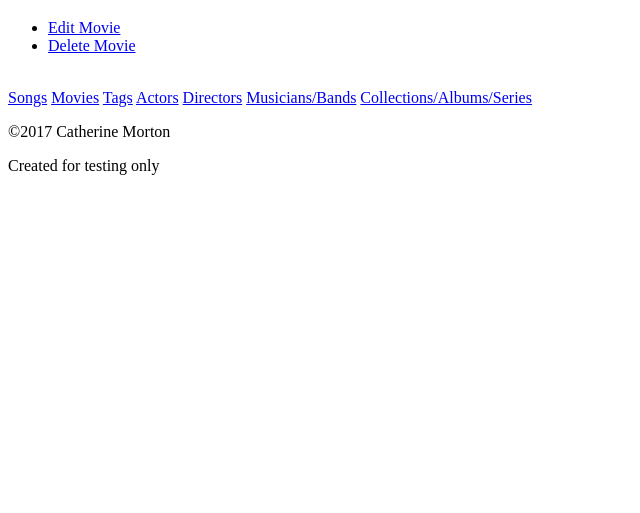
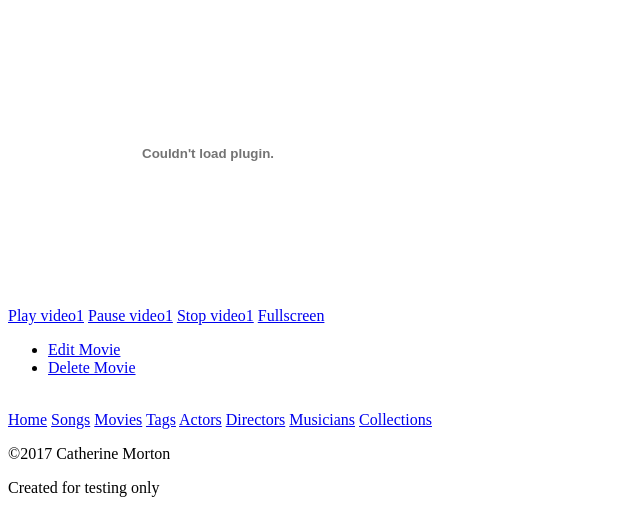
Before and after one commit to camorton2/FriendlyHomeLibrary, a Django app: a page that uses FriendlyHomeLibrary/templates/base.html in a window 1280 px wide. Shown: the part 515-1028 px from the top of the page, without its empty margins (0-640 px from the left). Before the commit the page ends 690 px from the top, so only its background shows below. Run offline with Django 3.2, Linux system fonts and the light colour scheme; tables that the repository leaves empty hold one stand-in row (values such as "Sample post").

Commit message:
next installment

```diff
--- a/FriendlyHomeLibrary/FHLBuilder/forms.py
+++ b/FriendlyHomeLibrary/FHLBuilder/forms.py
@@ -29,7 +29,7 @@ class TagForm(ModelForm):
 
 class ActorForm(ModelForm):
     class Meta:
-        model=Tag
+        model=Actor
         fields='__all__'
     def clean_slug(self):
         new_slug=(self.cleaned_data['slug'].lower())
@@ -39,7 +39,7 @@ class ActorForm(ModelForm):
 
 class DirectorForm(ModelForm):
     class Meta:
-        model=Tag
+        model=Director
         fields='__all__'
     def clean_slug(self):
         new_slug=(self.cleaned_data['slug'].lower())
--- a/FriendlyHomeLibrary/FHLBuilder/models.py
+++ b/FriendlyHomeLibrary/FHLBuilder/models.py
@@ -71,6 +71,12 @@ class Collection(models.Model):
         return reverse('builder_collection_update',kwargs={'slug': self.slug})
     def get_delete_url(self):
         return reverse('builder_collection_delete',kwargs={'slug': self.slug})
+    def __str__(self):
+        return self.title
+
+    class Meta:
+        ordering = ['title']
+
 
 # the file itself
 class CommonFile(models.Model):
--- a/FriendlyHomeLibrary/FHLBuilder/templates/FHLBuilder/movie_detail.html
+++ b/FriendlyHomeLibrary/FHLBuilder/templates/FHLBuilder/movie_detail.html
@@ -30,11 +30,30 @@
 </section>
 
 <section>
+    {% load static %}
     <video width="320" height="240" controls>
-    <source src="{{movie.filePath}}/{{movie.fileName}}" type="video/mp4">
+    <source src="{% static playit %}"  type="video/mp4">
     </video>
 </section>
 
+{% load static %}
+<embed type="application/x-vlc-plugin"
+         name="video1"
+                  autoplay="yes" loop="yes" width="400" height="300"
+                           target="{% static playit %}" />
+                           <br />
+                             <a href="javascript:;"
+                             onclick='document.video1.play()'>Play
+                             video1</a>
+                               <a href="javascript:;"
+                               onclick='document.video1.pause()'>Pause
+                               video1</a>
+                                 <a href="javascript:;"
+                                 onclick='document.video1.stop()'>Stop
+                                 video1</a>
+                                   <a href="javascript:;"
+
+onclick='document.video1.fullscreen()'>Fullscreen</a>
 
 <ul>
     <li><a href="{{movie.get_update_url}}">Edit Movie</a></li>
--- a/FriendlyHomeLibrary/FHLBuilder/templates/FHLBuilder/song_detail.html
+++ b/FriendlyHomeLibrary/FHLBuilder/templates/FHLBuilder/song_detail.html
@@ -39,7 +39,7 @@
 <section>
     {% load static %}
     <audio controls>
-        <source src="static/{{song.collection.filePath}}/{{song.fileName}}"  type="audio/mpeg">
+        <source src="{% static playit %}"  type="audio/mpeg">
     </audio>
 </section>
 
--- a/FriendlyHomeLibrary/FHLBuilder/urls.py
+++ b/FriendlyHomeLibrary/FHLBuilder/urls.py
@@ -11,7 +11,7 @@ from .views import MusicianFormView, MusicianUpdate, MusicianDelete, MusicianDet
 from .views import CollectionFormView, CollectionUpdate, CollectionDelete, CollectionDetailView
 
 urlpatterns = [
-    url(r'^$',HomePage.as_view()),
+    url(r'^$',HomePage.as_view(),name='homepage'),
 
 #lists
     url(r'^tag/$',
--- a/FriendlyHomeLibrary/FHLBuilder/views.py
+++ b/FriendlyHomeLibrary/FHLBuilder/views.py
@@ -113,7 +113,9 @@ class SongDetailView(View):
     template_name = 'FHLBuilder/song_detail.html'
     def get(self,request,slug):
         song=get_object_or_404(Song,slug__iexact=slug)
-        return render(request, self.template_name, {'song':song})
+        playit = "mediafiles/" + song.collection.filePath + '/' + song.fileName
+        print("HERE HERE HERE HERE %s" % (playit))
+        return render(request, self.template_name, {'song':song, 'playit':playit})
 
 class SongFormView(View):
     form_class=SongForm
@@ -280,7 +282,11 @@ class MovieDetailView(View):
     template_name = 'FHLBuilder/movie_detail.html'
     def get(self,request,slug):
         movie=get_object_or_404(Movie,slug__iexact=slug)
-        return render(request, self.template_name, {'movie':movie})
+
+        playit = "mediafiles/" + movie.collection.filePath + '/' + movie.fileName
+        print("HERE HERE HERE HERE %s" % (playit))
+
+        return render(request, self.template_name, {'movie':movie, 'playit':playit})
 
 class MovieFormView(View):
     form_class=MovieForm
@@ -350,7 +356,7 @@ class ActorList(View):
           test1)
 
 class ActorDetailView(View):
-    template_name = 'FHLBuilder/Actor_detail.html'
+    template_name = 'FHLBuilder/actor_detail.html'
     def get(self,request,slug):
         actor=get_object_or_404(Actor,slug__iexact=slug)
         return render(request, self.template_name, {'actor':actor})
--- a/FriendlyHomeLibrary/templates/base.html
+++ b/FriendlyHomeLibrary/templates/base.html
@@ -35,14 +35,14 @@ Friendly Home Library
     <br>
     <div>
     <nav>
-
+            <a href="{% url 'homepage' %}">Home</a>
             <a href="{% url 'builder_song_list' %}">Songs</a>
             <a href="{% url 'builder_movie_list' %}">Movies</a>
             <a href="{% url 'builder_tag_list' %}">Tags</a>
             <a href="{% url 'builder_actor_list' %}">Actors</a>
             <a href="{% url 'builder_director_list' %}">Directors</a>
-            <a href="{% url 'builder_musician_list' %}">Musicians/Bands</a>
-            <a href="{% url 'builder_collection_list' %}">Collections/Albums/Series</a>
+            <a href="{% url 'builder_musician_list' %}">Musicians</a>
+            <a href="{% url 'builder_collection_list' %}">Collections</a>
 
     </nav>
     </div>
```
Also changed, not shown: FriendlyHomeLibrary/FriendlyHomeLibrary/settings.py (+8 -2 lines), 7 other files.
